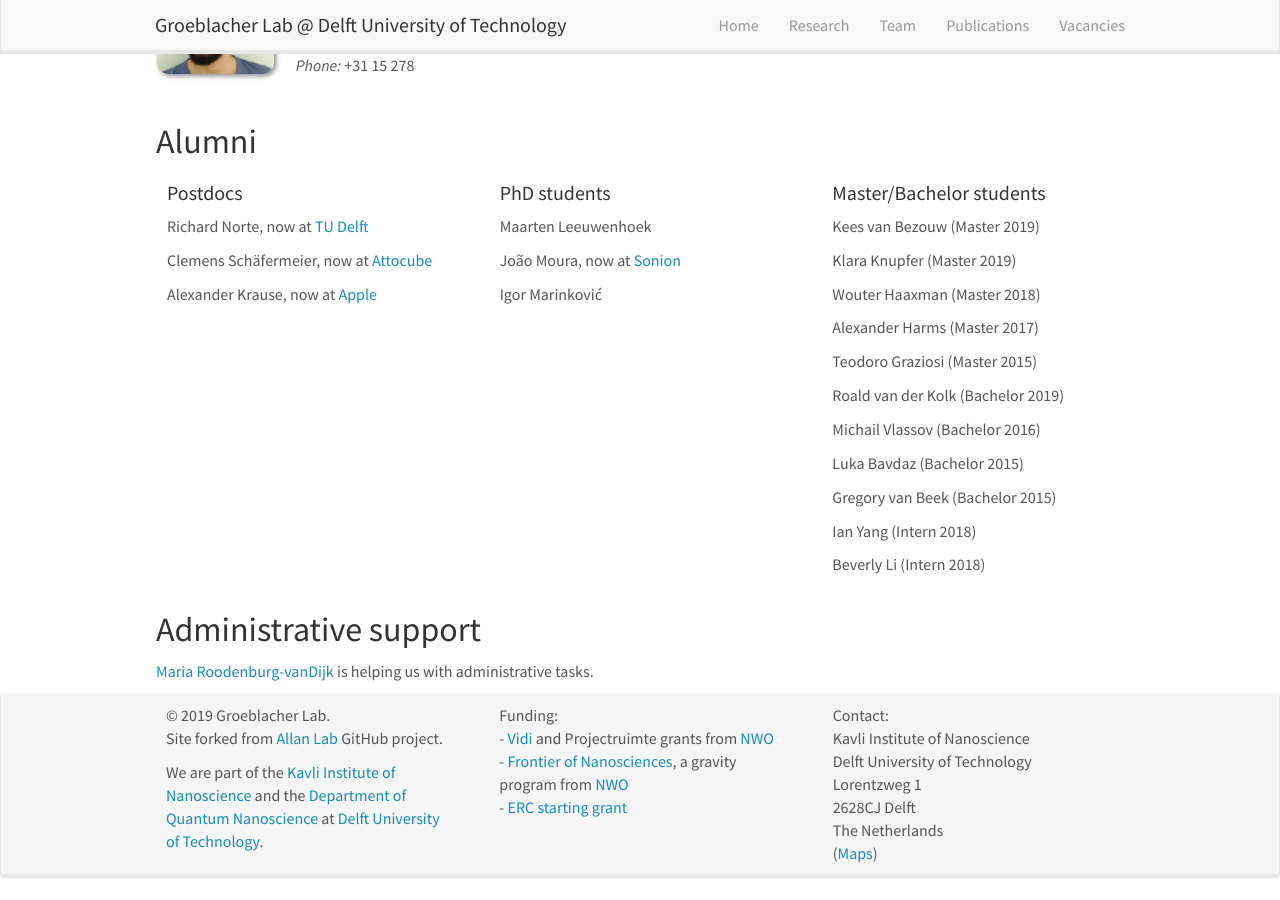
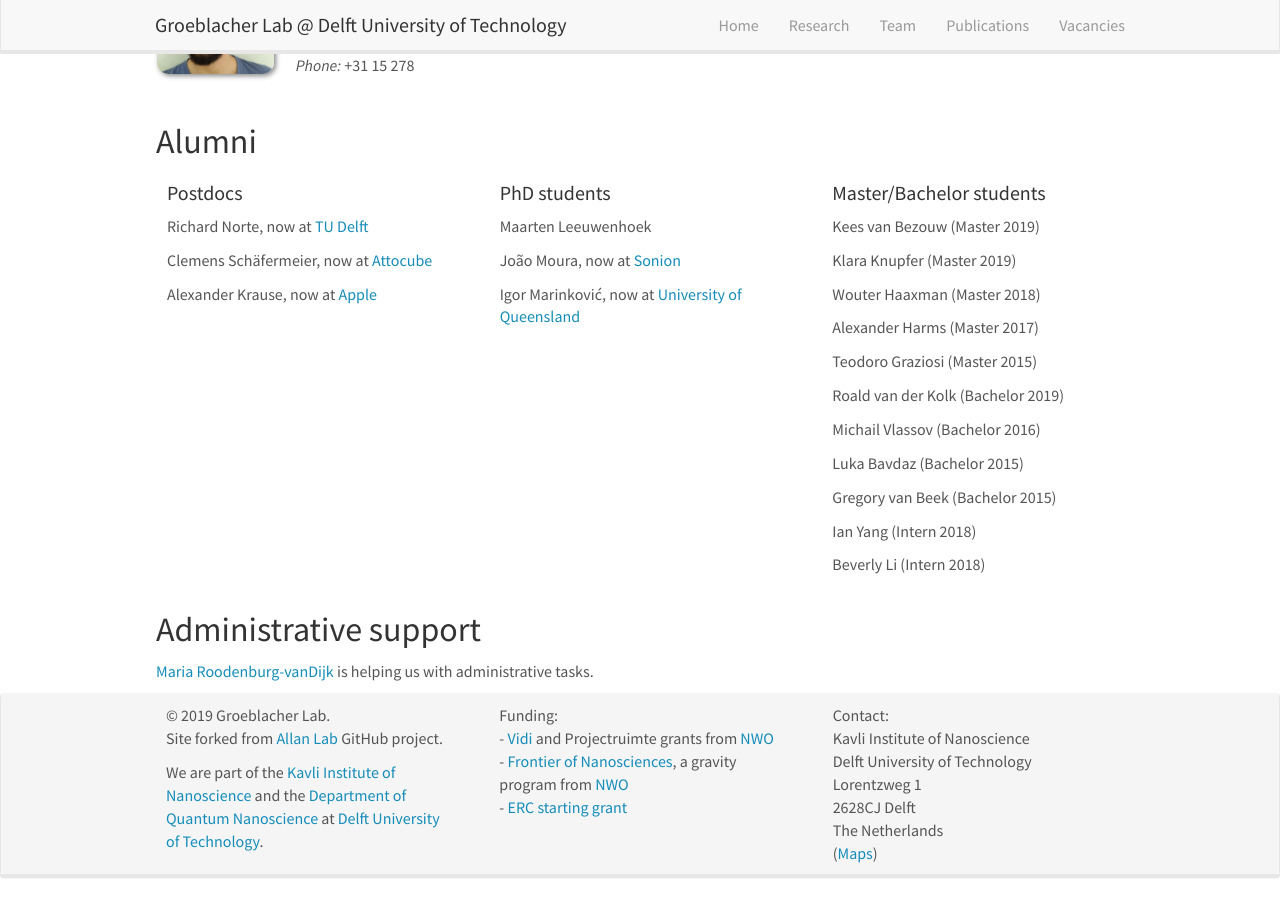
Before and after one commit to sgroeblacher/groeblacherlab, a Jekyll site: the page built from _pages/team.md, in a window 1280 px wide and 900 px high, scrolled down 1819 px. Built offline with Jekyll 4.4.1, drawn with Linux system fonts in a browser that asks for light colours; nearby versions of some CDN libraries.

Commit message:
modified:   _data/alumni_phd.yml

```diff
--- a/_data/alumni_phd.yml
+++ b/_data/alumni_phd.yml
@@ -2,4 +2,4 @@
 
 - name: João Moura, now at <a href="http://www.sonion.com/">Sonion</a>
 
-- name: Igor Marinković
+- name: Igor Marinković, now at <a href="http://www.physics.uq.edu.au/QOlab/">University of Queensland</a>
```
